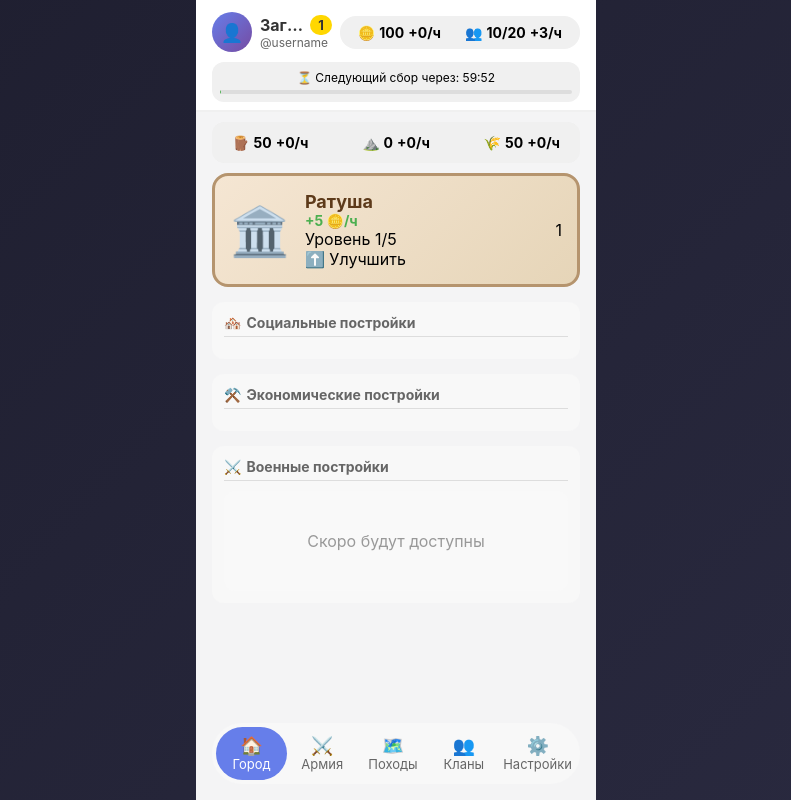
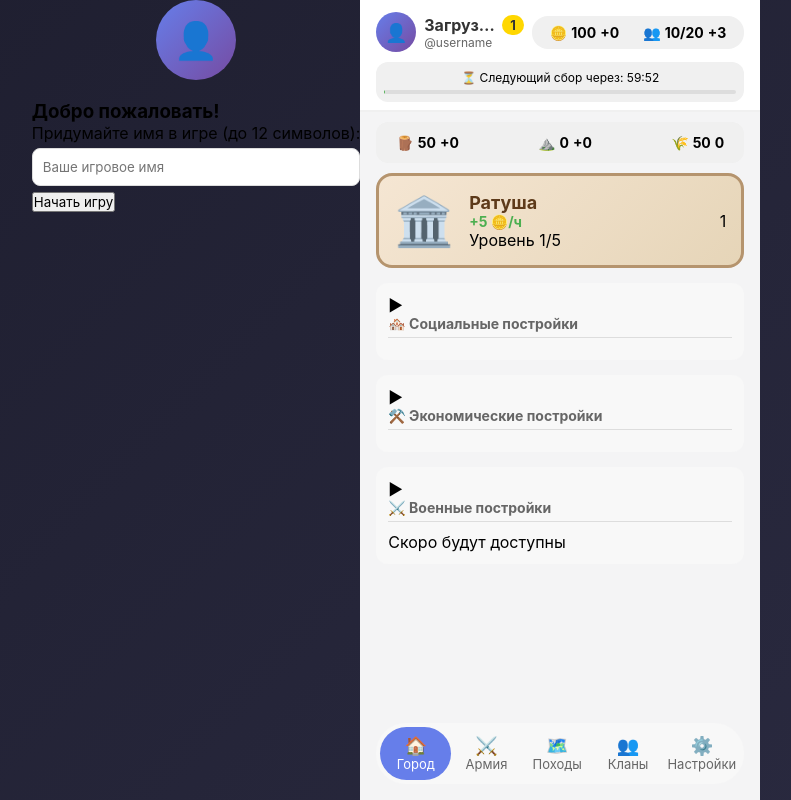
Before and after one commit to madbutcher1212/game, a Flask app: page / in a window 1280 px wide. Shown: the whole page, without its empty margins (244-1035 px from the left). Run offline with Flask 3, Linux system fonts and the light colour scheme; some libraries are stand-ins or nearby versions.

Commit message:
Update index.html

```diff
--- a/templates/index.html
+++ b/templates/index.html
@@ -8,17 +8,35 @@
     <link rel="stylesheet" href="/static/style.css">
 </head>
 <body>
-    <div id="loginOverlay" class="login-overlay">
-        <div class="login-box">
+    <!-- Окно регистрации -->
+    <div id="loginOverlay" class="overlay">
+        <div class="modal">
             <div class="avatar-preview" id="avatarPreview">👤</div>
             <h3>Добро пожаловать!</h3>
             <p>Придумайте имя в игре (до 12 символов):</p>
             <input type="text" id="newLogin" placeholder="Ваше игровое имя" maxlength="12">
-            <button class="building-upgrade-btn" id="confirmLogin">Начать игру</button>
+            <button class="btn" id="confirmLogin">Начать игру</button>
+        </div>
+    </div>
+
+    <!-- Окно улучшения здания -->
+    <div id="upgradeOverlay" class="overlay" style="display: none;">
+        <div class="modal" id="upgradeModal">
+            <!-- сюда будет вставляться контент -->
+        </div>
+    </div>
+
+    <!-- Окно выбора аватара -->
+    <div id="avatarOverlay" class="overlay" style="display: none;">
+        <div class="modal avatar-modal">
+            <h3>Выберите аватар</h3>
+            <div class="avatar-grid" id="avatarGrid"></div>
+            <button class="btn" onclick="closeAvatarSelector()">Закрыть</button>
         </div>
     </div>
 
     <div class="game">
+        <!-- Верхний бар (фиксированный) -->
         <div class="top-bar-fixed">
             <div class="top-bar">
                 <div class="avatar" id="avatar">
@@ -36,15 +54,16 @@
                     <div class="resource-block" onclick="showExactValue('gold')">
                         <span>🪙</span>
                         <span id="goldDisplay">100</span>
-                        <span class="resource-income" id="goldIncome">+0/ч</span>
+                        <span class="resource-income" id="goldIncome">+0</span>
                     </div>
                     <div class="resource-block" onclick="showExactValue('population')">
                         <span>👥</span>
                         <span id="populationDisplay">10/20</span>
-                        <span class="resource-income" id="populationGrowth">+3/ч</span>
+                        <span class="resource-income" id="populationGrowth">+3</span>
                     </div>
                 </div>
             </div>
+
             <div class="income-timer" id="incomeTimer">
                 <div>⏳ Следующий сбор через: <span id="timerDisplay">59:59</span></div>
                 <div class="timer-progress">
@@ -53,100 +72,136 @@
             </div>
         </div>
 
+        <!-- Основной контент с прокруткой -->
         <div class="content-scrollable">
             <div class="tab-content">
+                <!-- Вкладка Город -->
                 <div id="tabCity" class="tab-pane active">
+                    <!-- Ресурсы города -->
                     <div class="city-resources">
                         <div class="city-resource-item" onclick="showExactValue('wood')">
                             <span>🪵</span>
                             <span id="woodDisplay">50</span>
-                            <span class="resource-income" id="woodIncome">+0/ч</span>
+                            <span class="resource-income" id="woodIncome">+0</span>
                         </div>
                         <div class="city-resource-item" onclick="showExactValue('stone')">
                             <span>⛰️</span>
                             <span id="stoneDisplay">0</span>
-                            <span class="resource-income" id="stoneIncome">+0/ч</span>
+                            <span class="resource-income" id="stoneIncome">+0</span>
                         </div>
                         <div class="city-resource-item" onclick="showExactValue('food')">
                             <span>🌾</span>
                             <span id="foodDisplay">50</span>
-                            <span class="resource-income" id="foodIncome">+0/ч</span>
+                            <span class="resource-income" id="foodIncome">0</span>
                         </div>
                     </div>
 
-                    <div class="city-container">
-                        <div class="town-hall" id="townHall" onclick="upgradeTownHall()">
-                            <div class="town-hall-icon">🏛️</div>
-                            <div class="town-hall-info">
-                                <div class="town-hall-name">Ратуша</div>
-                                <div class="town-hall-income" id="townHallIncome">+5 🪙/ч</div>
-                                <div class="town-hall-level">Уровень <span id="townHallLevel">1</span>/5</div>
-                                <div class="town-hall-next" id="townHallNext">⬆️ Улучшить</div>
-                            </div>
-                            <div class="town-hall-level-badge" id="townHallLevelBadge">1</div>
+                    <!-- Ратуша -->
+                    <div class="town-hall" id="townHall">
+                        <div class="town-hall-icon">🏛️</div>
+                        <div class="town-hall-info">
+                            <div class="town-hall-name">Ратуша</div>
+                            <div class="town-hall-income" id="townHallIncome">+5 🪙/ч</div>
+                            <div class="town-hall-level">Уровень <span id="townHallLevel">1</span>/5</div>
                         </div>
+                        <div class="town-hall-level-badge" id="townHallLevelBadge">1</div>
+                    </div>
 
-                        <div class="buildings-section">
-                            <div class="section-title"><span>🏘️</span> Социальные постройки</div>
-                            <div class="buildings-grid" id="socialBuildings"></div>
+                    <!-- Социальные постройки (свернуты) -->
+                    <div class="buildings-section collapsed" id="socialSection">
+                        <div class="section-header" onclick="toggleSection('social')">
+                            <span class="section-arrow">▶</span>
+                            <span class="section-title">🏘️ Социальные постройки</span>
                         </div>
+                        <div class="buildings-grid" id="socialBuildings"></div>
+                    </div>
 
-                        <div class="buildings-section">
-                            <div class="section-title"><span>⚒️</span> Экономические постройки</div>
-                            <div class="buildings-grid" id="economicBuildings"></div>
+                    <!-- Экономические постройки (свернуты) -->
+                    <div class="buildings-section collapsed" id="economicSection">
+                        <div class="section-header" onclick="toggleSection('economic')">
+                            <span class="section-arrow">▶</span>
+                            <span class="section-title">⚒️ Экономические постройки</span>
                         </div>
+                        <div class="buildings-grid" id="economicBuildings"></div>
+                    </div>
 
-                        <div class="buildings-section">
-                            <div class="section-title"><span>⚔️</span> Военные постройки</div>
-                            <div class="buildings-grid" id="militaryBuildings">
-                                <div class="empty-tab">Скоро будут доступны</div>
-                            </div>
+                    <!-- Военные постройки (свернуты) -->
+                    <div class="buildings-section collapsed" id="militarySection">
+                        <div class="section-header" onclick="toggleSection('military')">
+                            <span class="section-arrow">▶</span>
+                            <span class="section-title">⚔️ Военные постройки</span>
+                        </div>
+                        <div class="buildings-grid" id="militaryBuildings">
+                            <div class="empty-message">Скоро будут доступны</div>
                         </div>
                     </div>
                 </div>
 
+                <!-- Вкладка Армия -->
                 <div id="tabArmy" class="tab-pane hidden">
                     <div class="empty-tab">⚔️ Армия в разработке</div>
                 </div>
 
+                <!-- Вкладка Походы -->
                 <div id="tabCampaign" class="tab-pane hidden">
                     <div class="empty-tab">🗺️ Походы в разработке</div>
                 </div>
 
+                <!-- Вкладка Кланы -->
                 <div id="tabClans" class="tab-pane hidden">
                     <div class="clan-section">
                         <h3>👥 Управление кланом</h3>
                         <input type="text" id="clanName" placeholder="Название клана">
                         <input type="text" id="clanTag" placeholder="Тег (до 5 букв)">
-                        <button class="building-upgrade-btn" id="createClanBtn">✨ Создать клан</button>
-                        <button class="building-upgrade-btn" id="topClansBtn">🏆 Топ кланов</button>
+                        <button class="btn" id="createClanBtn">✨ Создать клан</button>
+                        <button class="btn" id="topClansBtn">🏆 Топ кланов</button>
                         <div id="topClans"></div>
                     </div>
                 </div>
 
+                <!-- Вкладка Настройки -->
                 <div id="tabSettings" class="tab-pane hidden">
-                    <div class="clan-section">
+                    <div class="settings-section">
                         <h3>⚙️ Настройки</h3>
-                        <div id="avatarSection"></div>
+
+                        <!-- Блок аватара -->
+                        <div class="settings-block">
+                            <h4>🖼️ Аватар</h4>
+                            <div class="avatar-block">
+                                <img id="settingsAvatarImg" class="settings-avatar" src="">
+                                <div>
+                                    <div id="settingsAvatarName">Мужской</div>
+                                    <button class="btn" onclick="openAvatarSelector()">Сменить аватар</button>
+                                </div>
+                            </div>
+                        </div>
+
+                        <!-- Блок смены имени -->
                         <div class="settings-block">
                             <h4>📝 Сменить имя</h4>
                             <div class="name-change">
                                 <input type="text" id="newNameInput" placeholder="Новое имя" maxlength="12">
-                                <button class="building-upgrade-btn" id="changeNameWithPriceBtn">5000 🪙</button>
+                                <button class="btn" id="changeNameWithPriceBtn">5000 🪙</button>
                             </div>
                         </div>
-                        <div class="user-id">ID: <span id="userTelegramId"></span></div>
+
+                        <!-- ID игрока -->
+                        <div class="user-id-block">
+                            <span class="user-id-label">ID:</span>
+                            <span class="user-id-value" id="userTelegramId"></span>
+                        </div>
                     </div>
                 </div>
             </div>
         </div>
 
+        <!-- Нижние вкладки -->
         <div class="tabs">
-            <div class="tab active" data-tab="city"><span class="tab-icon">🏠</span><span class="tab-label">Город</span></div>
-            <div class="tab" data-tab="army"><span class="tab-icon">⚔️</span><span class="tab-label">Армия</span></div>
-            <div class="tab" data-tab="campaign"><span class="tab-icon">🗺️</span><span class="tab-label">Походы</span></div>
-            <div class="tab" data-tab="clans"><span class="tab-icon">👥</span><span class="tab-label">Кланы</span></div>
-            <div class="tab" data-tab="settings"><span class="tab-icon">⚙️</span><span class="tab-label">Настройки</span></div>
+            <div class="tab active" data-tab="city"><span class="tab-icon">🏠</span><span>Город</span></div>
+            <div class="tab" data-tab="army"><span class="tab-icon">⚔️</span><span>Армия</span></div>
+            <div class="tab" data-tab="campaign"><span class="tab-icon">🗺️</span><span>Походы</span></div>
+            <div class="tab" data-tab="clans"><span class="tab-icon">👥</span><span>Кланы</span></div>
+            <div class="tab" data-tab="settings"><span class="tab-icon">⚙️</span><span>Настройки</span></div>
         </div>
     </div>
 
```
